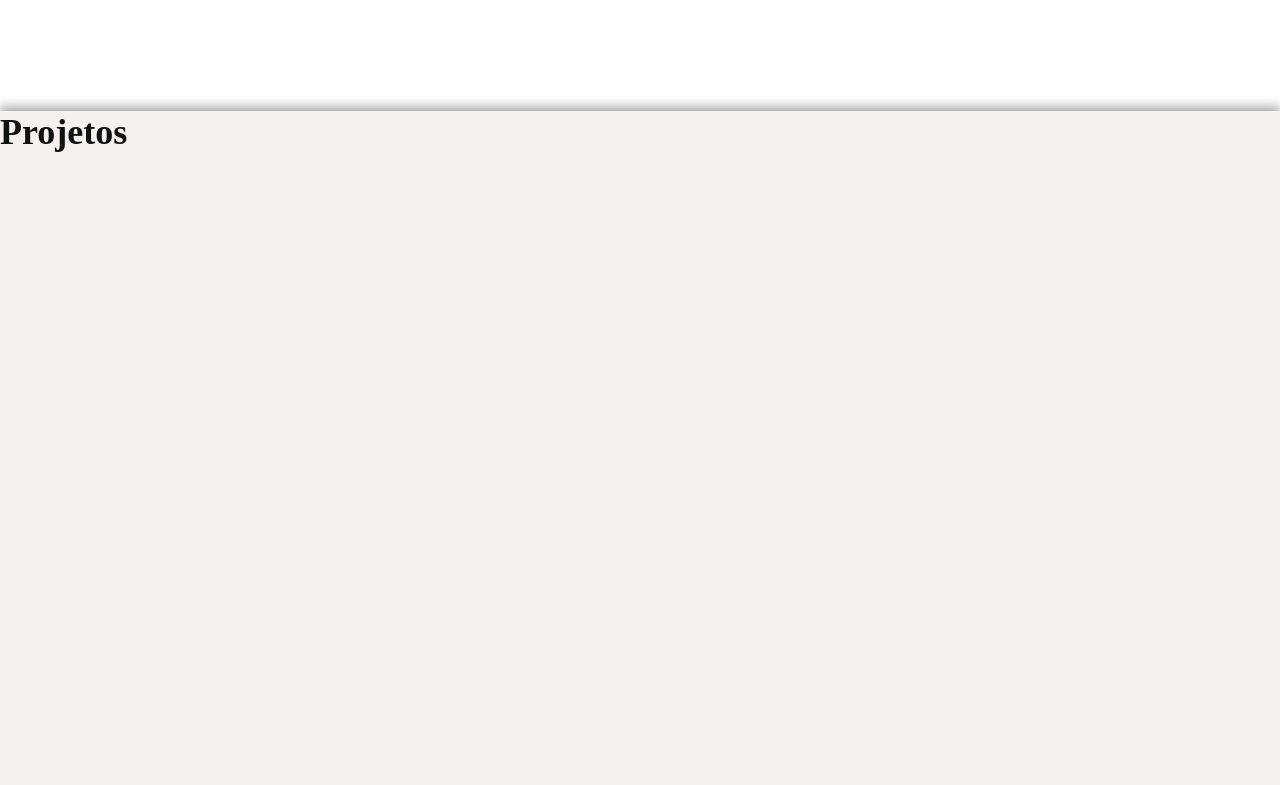
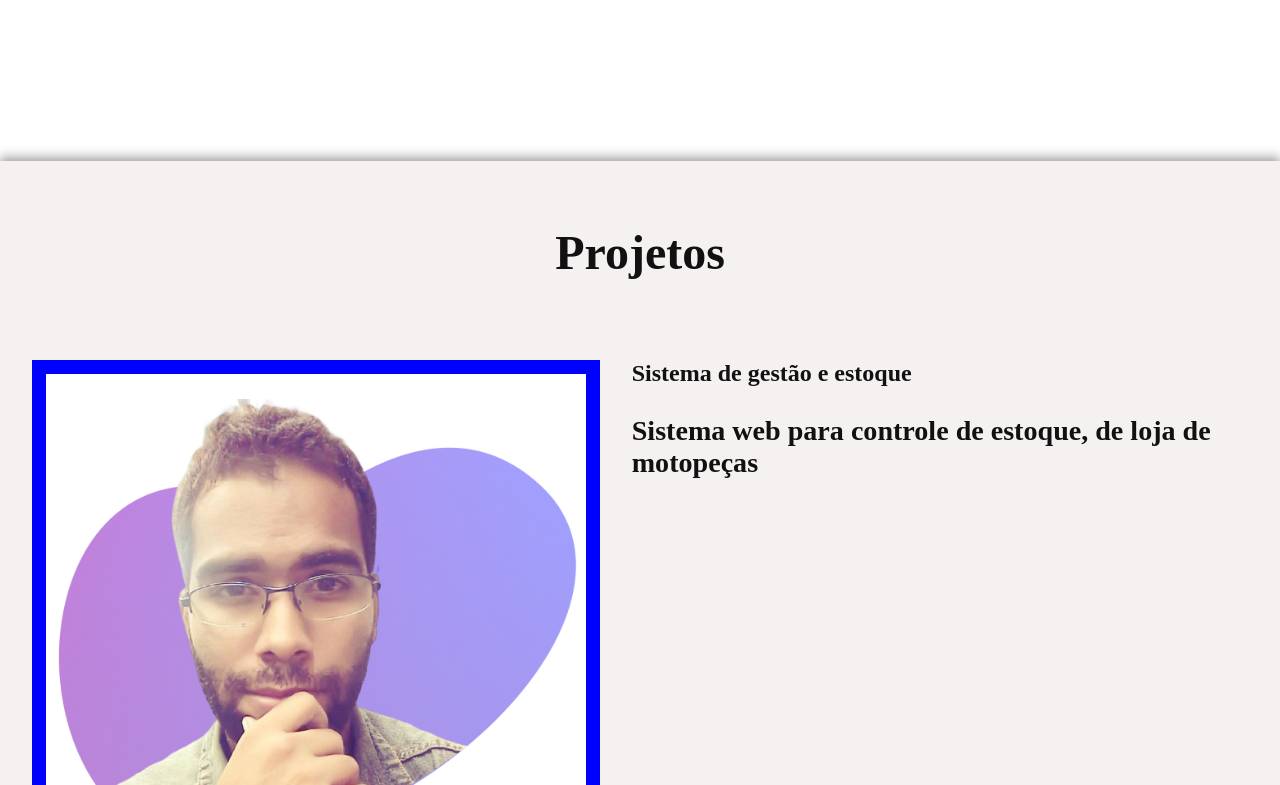
Before and after one commit to WagnerTerry/portfolio, a React (Vite) app: page / in a window 1280 px wide. Shown: the part 775-1560 px from the top of the page. Built offline with nearby package versions, Linux system fonts and the light colour scheme.

Commit message:
chore: ajuste de pagina

```diff
--- a/src/App.scss
+++ b/src/App.scss
@@ -5,6 +5,7 @@ html {
 body {
   margin: 0;
   font-size: 18pt;
+  font-family: Ubuntu;
   background-color: #fff;
   color: #111;
 
@@ -51,7 +52,6 @@ body {
           margin: 0;
           padding: 0;
           font-size: 14pt;
-          font-family: Ubuntu;
         }
       }
     }
@@ -72,7 +72,6 @@ body {
 
       span {
         color: #000;
-        font-family: Ubuntu;
         font-size: 56px;
         font-style: normal;
         font-weight: 700;
@@ -93,7 +92,6 @@ body {
           cursor: pointer;
 
           span {
-            font-family: Ubuntu;
             font-size: 25px;
             font-style: normal;
             font-weight: 400;
@@ -120,13 +118,40 @@ body {
   }
 
   #projects {
-    margin: 0;
+    margin: 80px 0 0 0;
     background: #f6f1f1;
     height: 800px;
     box-shadow: 0 -5px 10px rgba(0, 0, 0, 0.3),
       // Sombra superior
       0 5px 10px rgba(0, 0, 0, 0.3); // Sombra inferior
     transition: box-shadow 0.3s ease;
+
+    padding: 2rem;
+
+
+    h1 {
+      text-align: center;
+    }
+
+    .show-projects{
+      margin-top: 80px;
+      .container-one {
+        display: flex;
+        .project-container{
+          border: 14px solid blue;
+          background: #09e1bd;
+          // width: 50%;
+
+          img {
+            width: 100%;
+            height: 100%;
+          }
+        }
+        .project-info {
+          padding: 0 2rem;
+        }
+      }
+    }
   }
 }
 
--- a/src/App.tsx
+++ b/src/App.tsx
@@ -121,7 +121,21 @@ function App() {
       </div>
 
       <div id="projects">
-        <h2>Projetos</h2>
+        <h1>Projetos</h1>
+
+        <div className="show-projects">
+          <div className="container-one">
+            <div className="project-container">
+              <img src={Profile} alt="projeto 1" />
+            </div>
+            <div className="project-info">
+              <strong>Sistema de gestão e estoque</strong>
+              <br />
+              <h3>Sistema web para controle de estoque, de loja de motopeças</h3>
+            </div>
+
+          </div>
+        </div>
       </div>
 
       {/* <div id="teste">
```
